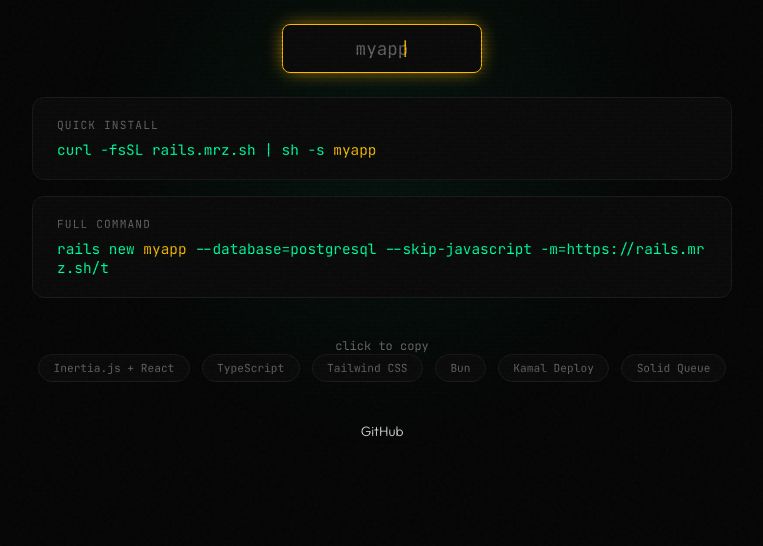
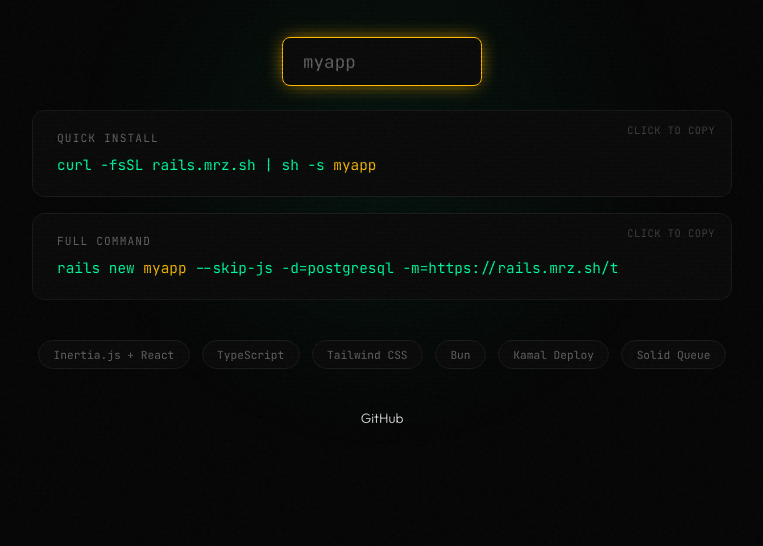
Before and after one commit to meerzulee/jumbo-template, a website: page public/index.html in a window 1280 px wide. Shown: the part 254-800 px from the top of the page, without its empty margins (258-1021 px from the left). Drawn offline with Linux system fonts and the light colour scheme.

Commit message:
ui fixes

```diff
--- a/public/index.html
+++ b/public/index.html
@@ -123,6 +123,8 @@
     .name-input-wrapper {
       margin-bottom: 1.5rem;
       position: relative;
+      display: inline-block;
+      cursor: default;
     }
 
     .name-input {
@@ -133,49 +135,54 @@
       border-radius: 8px;
       padding: 0.75rem 1.25rem;
       color: var(--terminal-amber);
-      text-align: center;
+      text-align: left;
       outline: none;
       width: 200px;
       transition: all 0.2s;
+      cursor: text;
     }
 
     .name-input:focus {
       border-color: var(--terminal-amber);
       box-shadow: 0 0 20px -5px var(--terminal-amber);
+      caret-color: var(--terminal-amber);
     }
 
     .name-input::placeholder {
       color: var(--text-muted);
     }
 
-    /* Blinking cursor effect for empty input */
-    .name-input:placeholder-shown::after {
-      content: '|';
-      animation: blink 1s step-end infinite;
-    }
-
-    .cursor-blink {
-      position: absolute;
-      left: 50%;
-      top: 50%;
-      transform: translate(18px, -50%);
-      color: var(--terminal-amber);
-      font-family: 'JetBrains Mono', monospace;
-      font-size: 1.1rem;
-      animation: blink 1s step-end infinite;
-      pointer-events: none;
-      opacity: 1;
-      transition: opacity 0.1s;
-    }
-
-    .name-input:focus + .cursor-blink,
-    .name-input:not(:placeholder-shown) + .cursor-blink {
-      opacity: 0;
-    }
-
+    /* Blinking caret effect */
     @keyframes blink {
       0%, 100% { opacity: 1; }
       50% { opacity: 0; }
+    }
+
+    .name-input:placeholder-shown:not(:focus) {
+      caret-color: transparent;
+    }
+
+    .name-input-wrapper::after {
+      content: '';
+      position: absolute;
+      left: 1.25rem;
+      top: 50%;
+      transform: translateY(-50%);
+      width: 2px;
+      height: 1.2em;
+      background: var(--terminal-amber);
+      animation: blink 1s step-end infinite;
+      pointer-events: none;
+    }
+
+    .name-input:focus + .name-input-wrapper::after,
+    .name-input:not(:placeholder-shown) ~ .name-input-wrapper::after {
+      display: none;
+    }
+
+    .name-input-wrapper:has(.name-input:focus)::after,
+    .name-input-wrapper:has(.name-input:not(:placeholder-shown))::after {
+      display: none;
     }
 
     /* Terminal boxes */
@@ -240,8 +247,10 @@
       color: var(--terminal-green);
       position: relative;
       z-index: 1;
-      word-break: break-all;
+      overflow-wrap: break-word;
+      word-break: keep-all;
       text-shadow: 0 0 10px var(--terminal-green-dim);
+      line-height: 1.6;
     }
 
     .terminal-command .highlight {
@@ -273,11 +282,22 @@
       transform: translate(-50%, -50%) scale(1);
     }
 
-    .hint {
-      font-size: 0.75rem;
+    .copy-hint {
+      position: absolute;
+      top: 0.75rem;
+      right: 1rem;
+      font-size: 0.65rem;
       color: var(--text-muted);
       font-family: 'JetBrains Mono', monospace;
-      margin-top: 0.75rem;
+      text-transform: uppercase;
+      letter-spacing: 0.05em;
+      opacity: 0.6;
+      transition: opacity 0.2s;
+      z-index: 1;
+    }
+
+    .terminal:hover .copy-hint {
+      opacity: 1;
     }
 
     /* Features */
@@ -360,7 +380,7 @@
 
   <div class="container">
     <h1 class="title">Jumbo<span>.</span></h1>
-    <p class="subtitle">Production-ready Rails in one command</p>
+    <p class="subtitle">Production-ready Rails 8.1 in one command</p>
 
     <div class="name-input-wrapper">
       <input
@@ -370,11 +390,11 @@
         placeholder="myapp"
         oninput="updateCommands()"
       >
-      <span class="cursor-blink">|</span>
     </div>
 
     <div class="terminals">
       <div class="terminal" onclick="copyCommand('quick')">
+        <span class="copy-hint">click to copy</span>
         <div class="terminal-label">Quick install</div>
         <div class="terminal-command" id="quickCommand">
           curl -fsSL rails.mrz.sh | sh -s <span class="highlight">myapp</span>
@@ -383,15 +403,14 @@
       </div>
 
       <div class="terminal" onclick="copyCommand('full')">
+        <span class="copy-hint">click to copy</span>
         <div class="terminal-label">Full command</div>
         <div class="terminal-command" id="fullCommand">
-          rails new <span class="highlight">myapp</span> --database=postgresql --skip-javascript -m=https://rails.mrz.sh/t
+          rails new <span class="highlight">myapp</span> --skip-js -d=postgresql -m=https://rails.mrz.sh/t
         </div>
         <div class="copy-toast" id="fullToast">Copied!</div>
       </div>
     </div>
-
-    <p class="hint">click to copy</p>
 
     <div class="features">
       <span class="feature">Inertia.js + React</span>
@@ -415,7 +434,7 @@
         `curl -fsSL rails.mrz.sh | sh -s <span class="highlight">${name}</span>`;
 
       document.getElementById('fullCommand').innerHTML =
-        `rails new <span class="highlight">${name}</span> --database=postgresql --skip-javascript -m=https://rails.mrz.sh/t`;
+        `rails new <span class="highlight">${name}</span> --skip-js -d=postgresql -m=https://rails.mrz.sh/t`;
     }
 
     function copyCommand(type) {
@@ -425,7 +444,7 @@
       if (type === 'quick') {
         command = `curl -fsSL rails.mrz.sh | sh -s ${name}`;
       } else {
-        command = `rails new ${name} --database=postgresql --skip-javascript -m=https://rails.mrz.sh/t`;
+        command = `rails new ${name} --skip-js -d=postgresql -m=https://rails.mrz.sh/t`;
       }
 
       navigator.clipboard.writeText(command);
```
